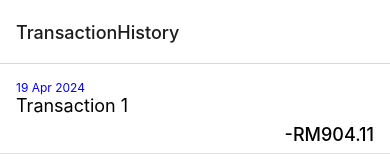
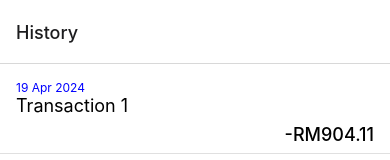
Before and after one commit to bbaoNg97/secure-transaction-history, a React Native app: screen / in a window 390 px wide. Shown: the top 160 px of the page. Built offline with nearby package versions, Linux system fonts and the light colour scheme.

Commit message:
Display proper title for each screens

```diff
--- a/src/app/RootNavigator.tsx
+++ b/src/app/RootNavigator.tsx
@@ -14,8 +14,15 @@ const RootNavigator = (): JSX.Element => {
     <NavigationContainer>
       <StatusBar style="auto" />
       <Stack.Navigator>
-        <Stack.Screen name="TransactionHistory" component={TransactionsHistoryScreen} />
-        <Stack.Screen name="TransactionDetails" component={TransactionDetailsScreen} options={{ headerBackTitleVisible: false }} />
+        <Stack.Screen name="TransactionHistory" component={TransactionsHistoryScreen}
+          options={{
+            title: "History"
+          }} />
+        <Stack.Screen name="TransactionDetails" component={TransactionDetailsScreen}
+          options={{
+            headerBackTitleVisible: false,
+            title: "Details"
+          }} />
       </Stack.Navigator>
     </NavigationContainer>
   );
```
